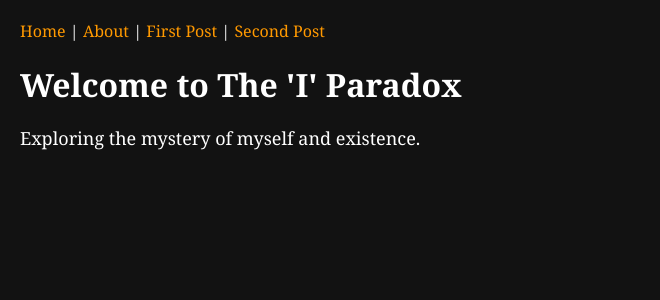
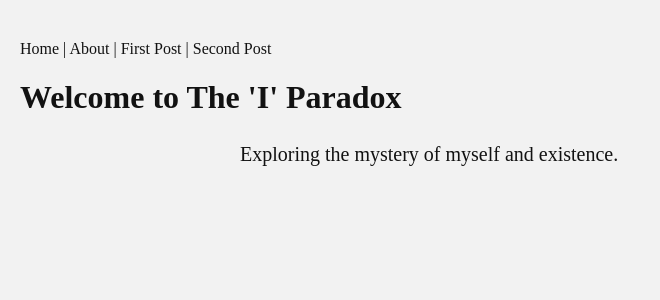
Before and after one commit to OmJadhav1905/myflaskblog, a Flask app: page / in a window 1280 px wide. Shown: the top 300 px of the page, without its empty margins (0-660 px from the left). Run offline with Flask 3, Linux system fonts and the light colour scheme.

Commit message:
Update design: light grey background and black links

```diff
--- a/templates/base.html
+++ b/templates/base.html
@@ -5,20 +5,20 @@
 
     <style>
         body {
-            background-color: #121212;
-            color: #ffffff;
-            font-family: Georgia, serif;
+        background-color: #f2f2f2; /* light grey */
+        color: #121212; /* near black text */
+        font-family: 'Times New Roman', Times, serif;
         margin: 0;
-            padding: 20px;
+        padding: 40px 20px;
     }
 
     h1, h2, h3 {
-            font-family: Georgia, serif;
-            margin-bottom: 10px;
+        font-family: 'Times New Roman', Times, serif;
+        margin-bottom: 20px;
     }
 
     a {
-            color: #ff9900;
+        color: #121212; /* black links */
         text-decoration: none;
     }
 
@@ -27,13 +27,18 @@
     }
 
     p {
-            line-height: 1.6;
-            font-size: 18px;
+        line-height: 1.8;
+        font-size: 20px;
+        max-width: 800px;
+        margin: 0 auto 20px auto;
     }
 
     .container {
         max-width: 800px;
         margin: auto;
+        background-color: #ffffff; /* white content container */
+        padding: 30px;
+        box-shadow: 0 0 10px rgba(0,0,0,0.1);
     }
     </style>
 </head>
```
Lines whose indentation alone changed are shown as unchanged.
